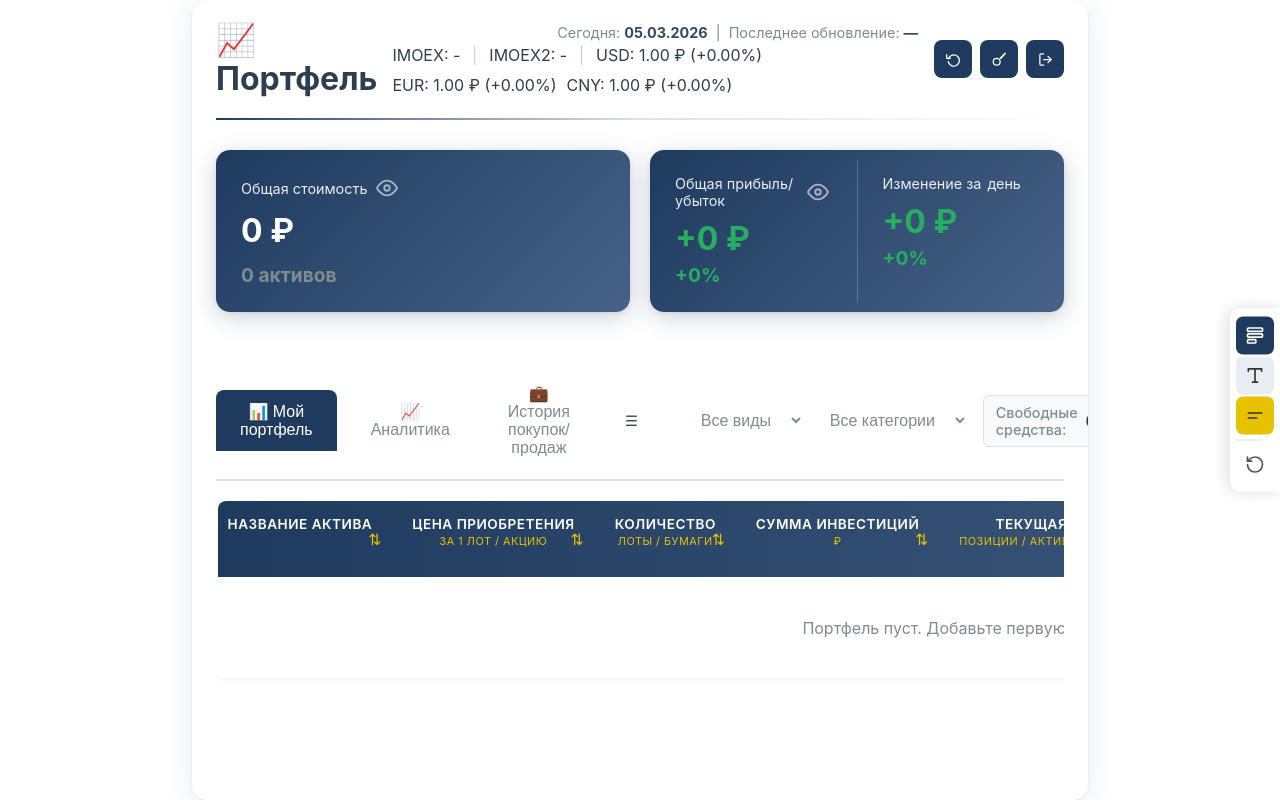
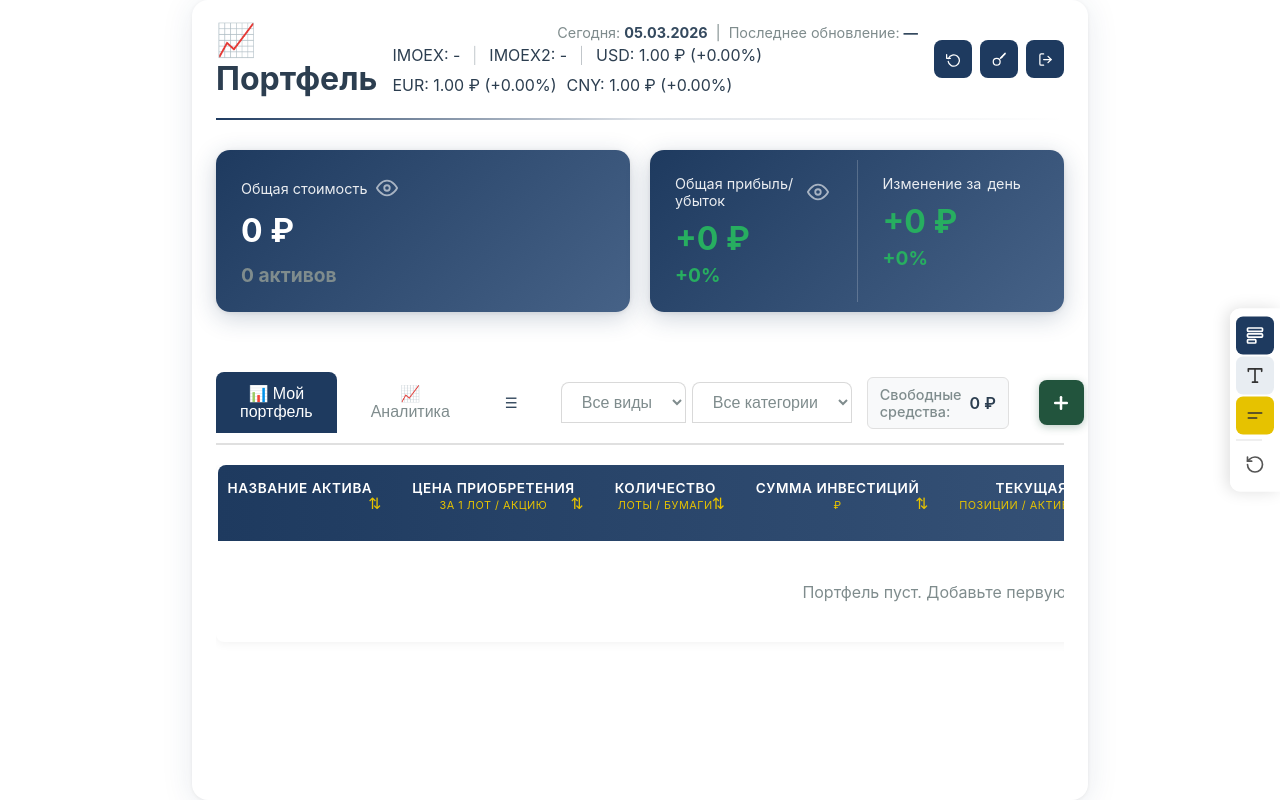
Before and after one commit to rv1n/rv1n.github.io, a Flask app: page / in a window 1280 px wide. Run offline with Flask 3, Linux system fonts and the light colour scheme; a user stored in the database is signed in; data comes from the database, SQL or seed files in the repository; data that the repository does not hold is empty.

Commit message:
visual menu

```diff
--- a/static/css/style.css
+++ b/static/css/style.css
@@ -2326,8 +2326,8 @@ header h1 {
     margin-left: 0;
     padding: 10px 16px;
     border-radius: 8px 8px 0 0;
-    border: none;
-    background: transparent;
+    border: 1px solid rgba(0, 0, 0, 0.15);
+    background: #ffffff;
     color: #7f8c8d;
     font-size: 1em;
     font-weight: 500;
--- a/templates/index.html
+++ b/templates/index.html
@@ -116,9 +116,6 @@
                     <button id="btn-chart-view" class="view-btn" onclick="switchView('chart')">
                         📈 Аналитика
                     </button>
-                    <button id="btn-transactions-view" class="view-btn" onclick="switchView('transactions')">
-                        💼 История покупок/продаж
-                    </button>
                 </div>
                 <!-- Кнопка «сэндвич» с меню -->
                 <div class="menu-wrapper">
@@ -128,6 +125,9 @@
                     <div id="main-menu" class="dropdown-menu">
                         <button type="button" class="dropdown-item" onclick="switchView('history'); closeMainMenu();">
                             📜 История цен
+                        </button>
+                        <button type="button" class="dropdown-item" onclick="switchView('transactions'); closeMainMenu();">
+                            💼 История покупок/продаж
                         </button>
                         <button type="button" class="dropdown-item" onclick="switchView('categories'); closeMainMenu();">
                             🏷️ Категории и виды
```
